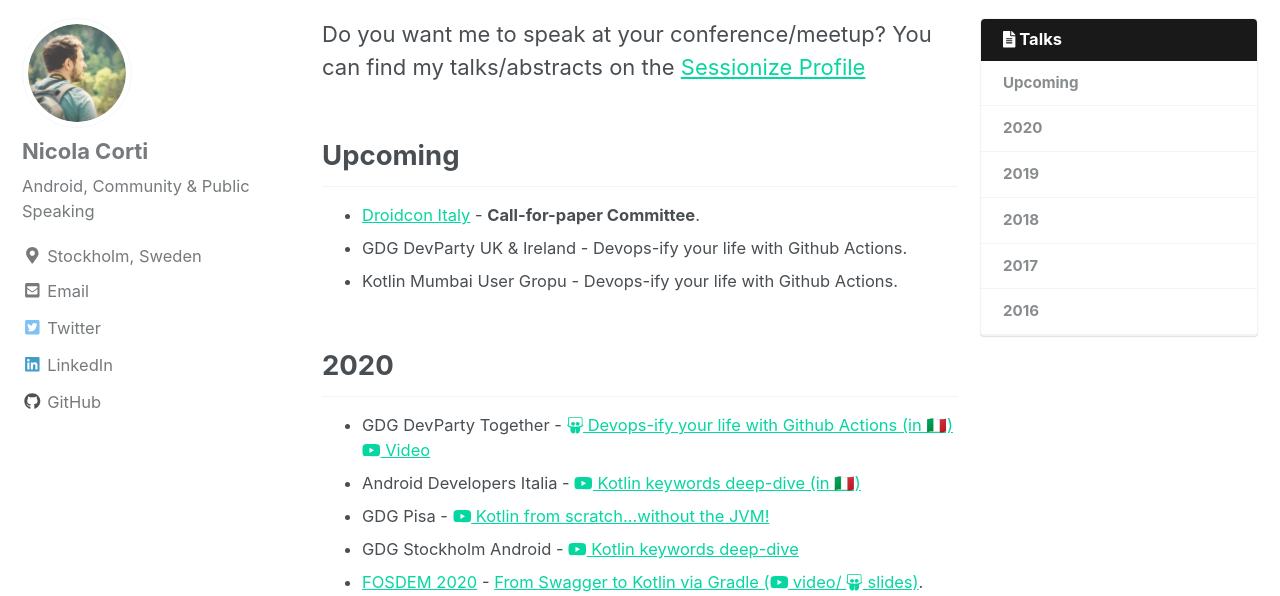
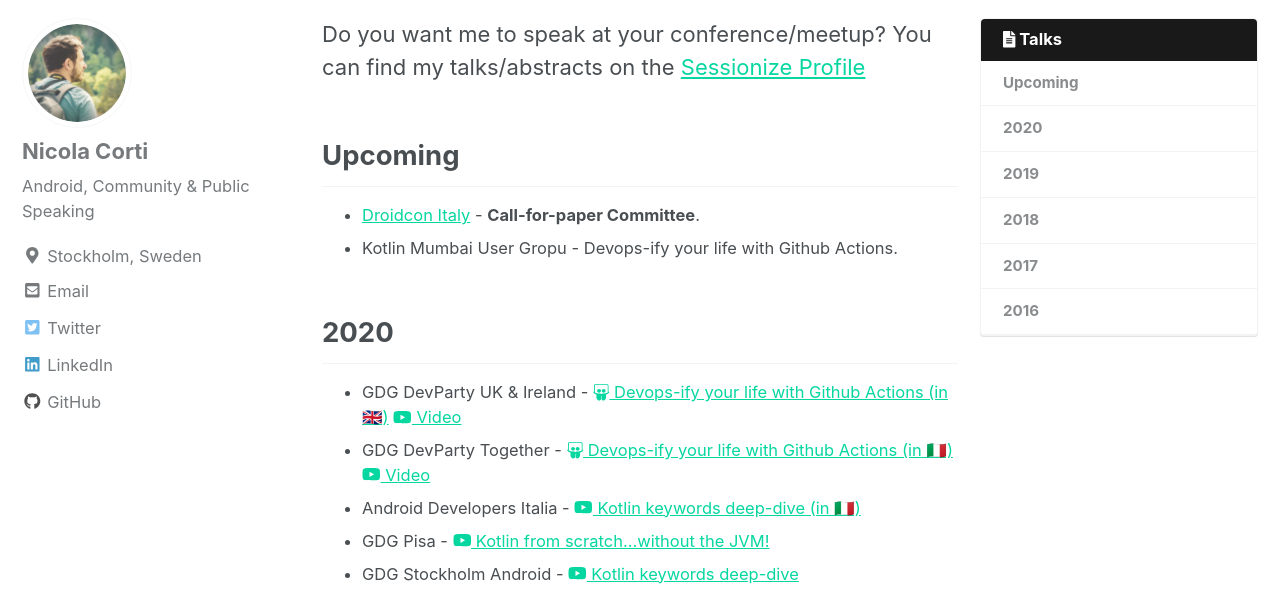
Before and after one commit to cortinico/cortinico.github.io, a Jekyll site: the page built from _pages/talks.md, in a window 1280 px wide and 900 px high, cut to the strip 304-900 px from the top of the window. Built offline with Jekyll 4.4.1, drawn with Linux system fonts in a browser that asks for light colours; nearby versions of some CDN libraries.

Commit message:
Add video link for DevParty UK & Ireland

```diff
--- a/_pages/talks.md
+++ b/_pages/talks.md
@@ -18,12 +18,12 @@
 ## Upcoming
 
 * [Droidcon Italy](https://droidcon.it) - **Call-for-paper Committee**.
-* GDG DevParty UK & Ireland - Devops-ify your life with Github Actions.
 * Kotlin Mumbai User Gropu - Devops-ify your life with Github Actions.
 {: .talk-section }
 
 ## 2020
 
+* GDG DevParty UK & Ireland - [<i class="fab fa-slideshare"></i> Devops-ify your life with Github Actions (in 🇬🇧)](https://bit.ly/ghactions) [<i class="fab fa-youtube"></i> Video](https://youtu.be/rR6ARVVfK5I?t=2667)
 * GDG DevParty Together - [<i class="fab fa-slideshare"></i> Devops-ify your life with Github Actions (in 🇮🇹)](https://bit.ly/ghactions) [<i class="fab fa-youtube"></i> Video](https://bit.ly/ghactions-video)
 * Android Developers Italia - [<i class="fab fa-youtube"></i> Kotlin keywords deep-dive (in 🇮🇹)](https://youtu.be/p_URjhF4gvo)
 * GDG Pisa - [<i class="fab fa-youtube"></i> Kotlin from scratch...without the JVM!](https://youtu.be/y1xIp-DG2aw)
```
